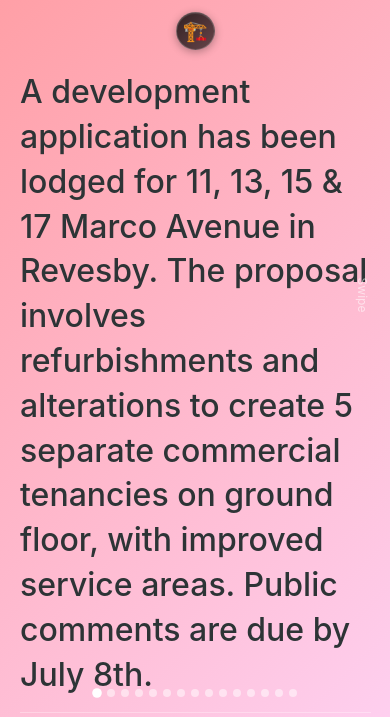
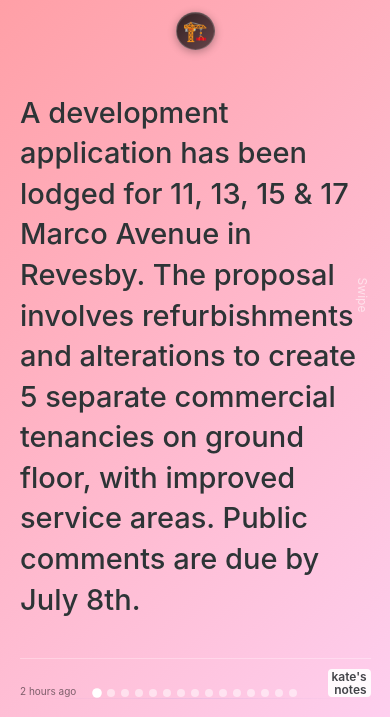
Before and after one commit to davidbcoleman1974/katesnotes, a plain HTML site: page index.html in a window 390 px wide. Shown: the part 127-844 px from the top of the page. Drawn offline with Linux system fonts and the light colour scheme.

Commit message:
Update index.html

```diff
--- a/index.html
+++ b/index.html
@@ -332,7 +332,7 @@
             }
 
             .story-text {
-                font-size: 32px !important;
+                font-size: 29px !important;
                 line-height: 1.4 !important;
                 font-weight: 500;
                 margin-bottom: 15px;
```
